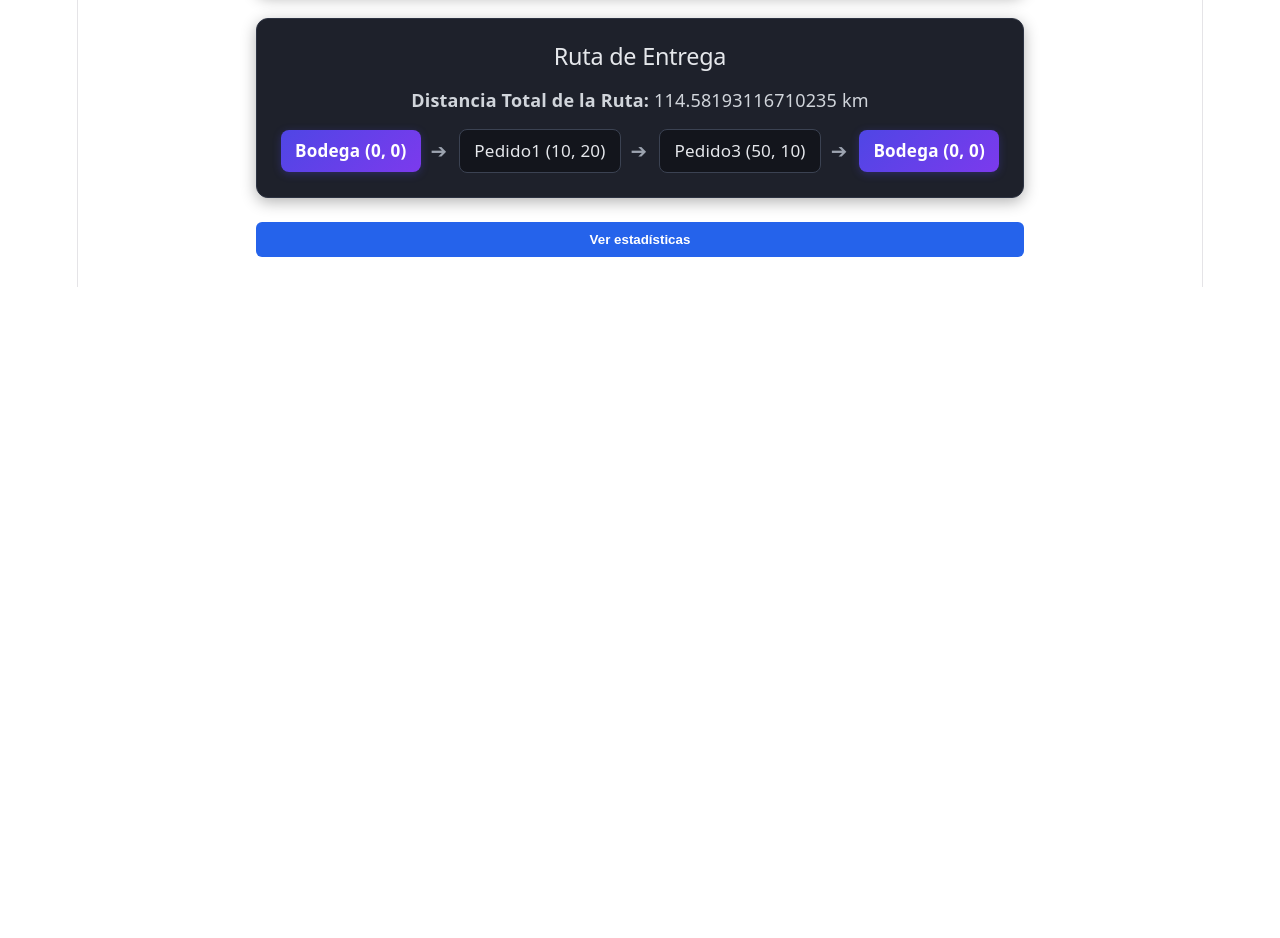
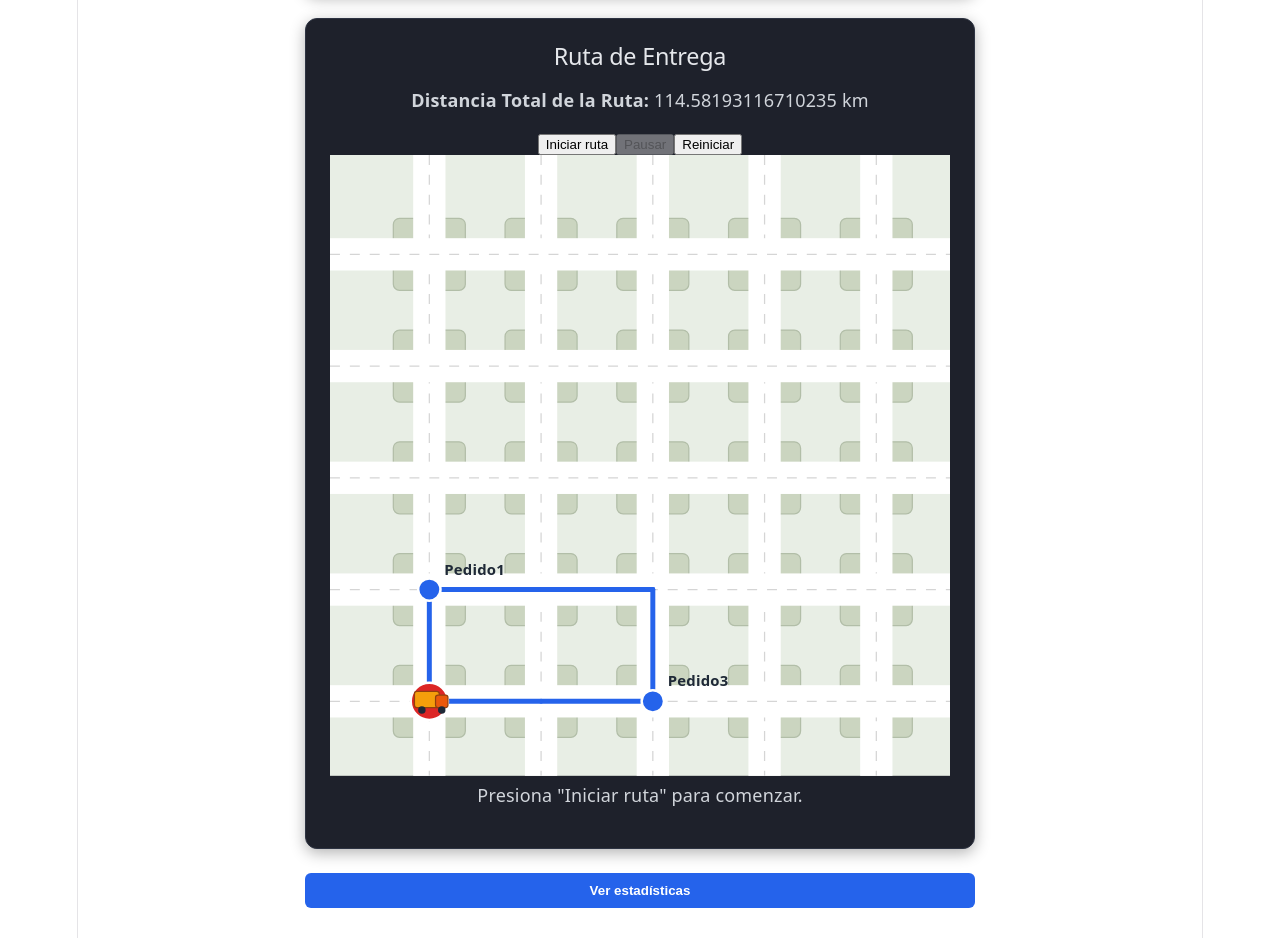
Before and after one commit to tifnny13/ProyectoAnalisisDeAlgoritmos_1, a React (Vite) app: page / in a window 1280 px wide. Shown: the part 940-1878 px from the top of the page. Before the commit the page ends 1227 px from the top, so only its background shows below. Built offline with nearby package versions, Linux system fonts and the light colour scheme.

Commit message:
feat: integrar mapa de ruta con camion

```diff
--- a/src/App.jsx
+++ b/src/App.jsx
@@ -4,6 +4,8 @@ import { pedidosPrueba, generarPedidos } from './Logica/pedidos'; //Importa desd
 import {problemaMochila} from './Logica/mochilaGreedy';
 import Estadisticas from './Estadisticas';
 import {vecinoMasCercano } from './Logica/ruteoGreedy';
+import MapaRuta from './MapaRuta';
+
 function App() {
   const [capacidadMochila, setCapacidadMochila] = useState(50); // guarda y nos permite cambiar el valor
   const [pedidos, setPedidos] = useState(pedidosPrueba);
@@ -134,18 +136,7 @@ function App() {
               <strong>Distancia Total de la Ruta:</strong> {distanciaTotal ?? 0} km
             </p>
 
-            <div className="ruta-contenedor">
-              {ruta && ruta.length > 0 && ruta.map((parada, index) => (
-                <div key={index} className="ruta-paso">
-                  <span className={parada.id === 'Bodega' ? 'parada-bodega' : 'parada-pedido'}>
-                    {parada.id} ({parada.x}, {parada.y})
-                  </span>
-                  {index < ruta.length - 1 && (
-                    <span className="indicador-direccion">➔</span>
-                  )}
-                </div>
-              ))}
-            </div>
+            <MapaRuta ruta={ruta} />
           </div>
           <button
             className="btn-primario"
```
